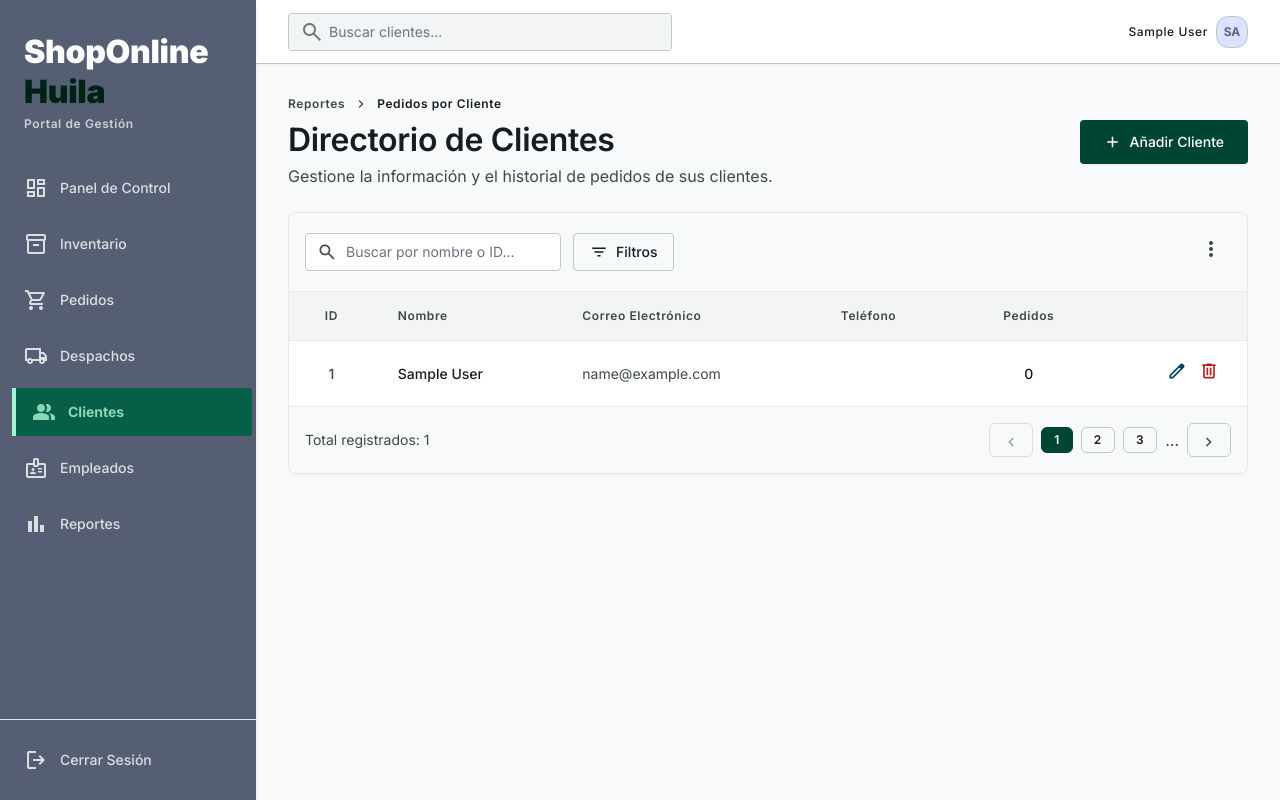
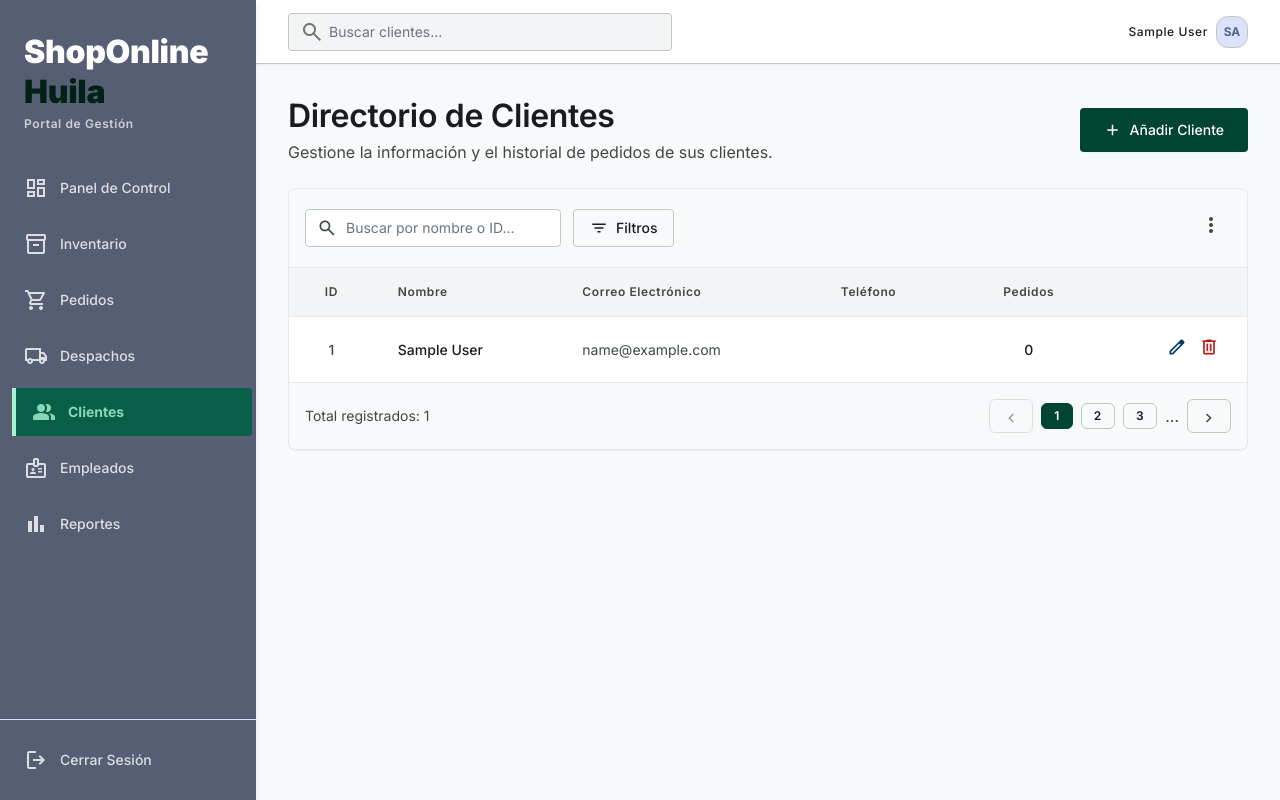
Before and after one commit to crespitosoff/ShopOnline_Huila, a PHP site: page /views/clientes/index.php in a window 1280 px wide. Run offline with PHP 8.4, Linux system fonts and the light colour scheme; the visitor is signed in with stand-in values (Sample User, id 1); data that the repository does not hold is empty; some libraries are stand-ins or nearby versions.

```diff
--- a/views/clientes/index.php
+++ b/views/clientes/index.php
@@ -17,11 +17,11 @@ include __DIR__ . '/../layouts/header.php';
 <div class="flex flex-col md:flex-row md:items-center justify-between gap-4 mb-lg">
     <div>
         <!-- Breadcrumb -->
-        <nav class="flex items-center gap-2 font-label-sm text-label-sm text-on-surface-variant mb-2">
+        <!-- <nav class="flex items-center gap-2 font-label-sm text-label-sm text-on-surface-variant mb-2">
             <a href="/ShopOnline_Huila/views/reportes/" class="hover:text-primary transition-colors">Reportes</a>
             <span class="material-symbols-outlined text-[16px]">chevron_right</span>
             <span class="text-on-surface">Pedidos por Cliente</span>
-        </nav>
+        </nav> -->
         <h2 class="font-headline-lg text-headline-lg text-on-surface">Directorio de Clientes</h2>
         <p class="font-body-md text-body-md text-on-surface-variant mt-1">Gestione la información y el historial de pedidos de sus clientes.</p>
     </div>
--- a/views/empleados/index.php
+++ b/views/empleados/index.php
@@ -16,10 +16,10 @@ include __DIR__ . '/../layouts/header.php';
         <h2 class="font-headline-lg-mobile md:font-headline-lg text-headline-lg-mobile md:text-headline-lg text-on-background">Directorio de Empleados</h2>
         <p class="font-body-md text-body-md text-on-surface-variant mt-1">Administre el personal de operaciones y rastree asignaciones.</p>
     </div>
-    <button class="bg-primary text-on-primary px-6 py-2.5 rounded-lg font-label-md text-label-md flex items-center gap-2 hover:bg-primary/90 transition-colors shadow-sm">
+    <!-- <button class="bg-primary text-on-primary px-6 py-2.5 rounded-lg font-label-md text-label-md flex items-center gap-2 hover:bg-primary/90 transition-colors shadow-sm">
         <span class="material-symbols-outlined text-[18px]">add</span>
         Agregar Empleado
-    </button>
+    </button> -->
 </div>
 
 <!-- Alertas -->
```
